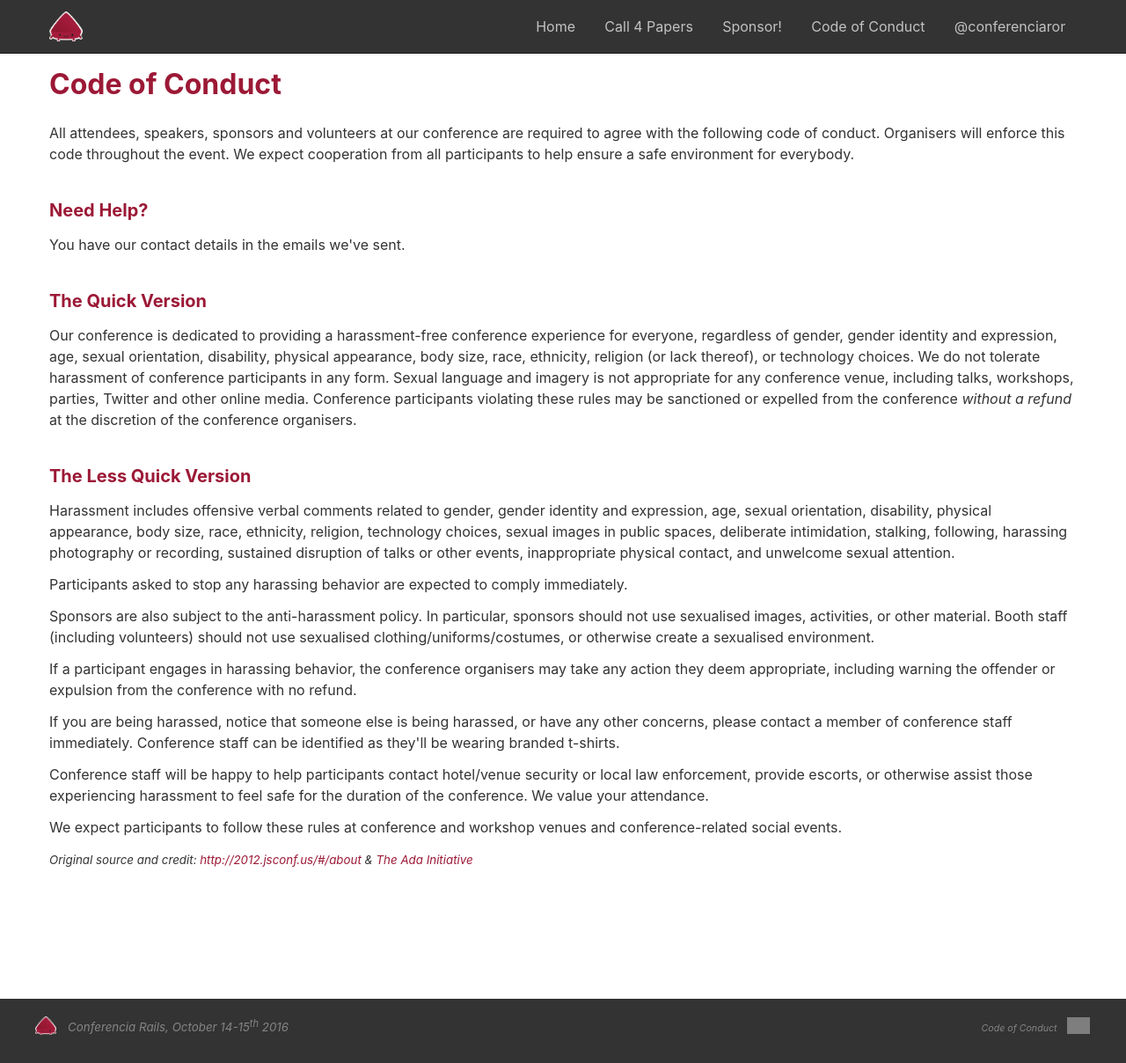
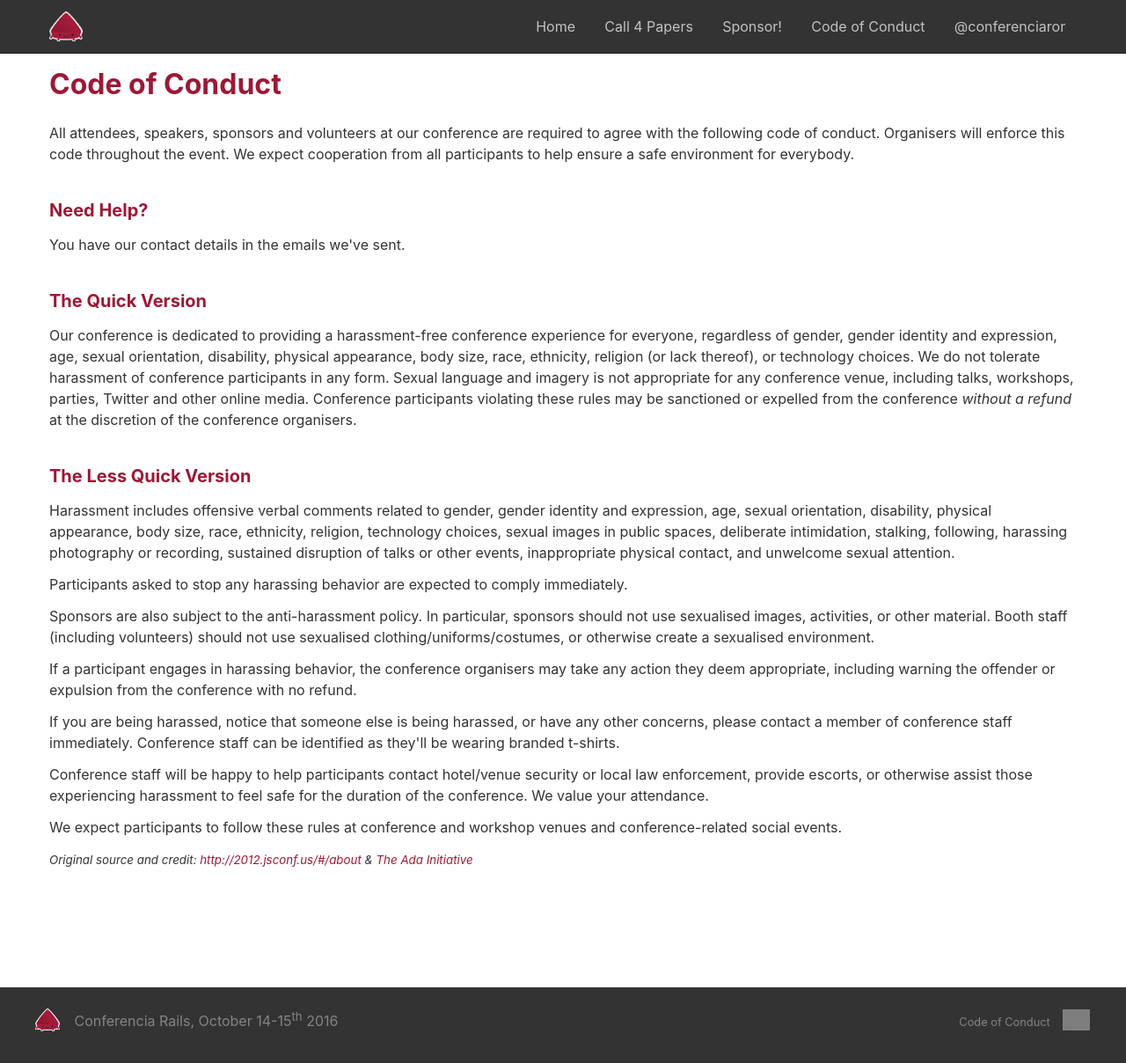
Before and after one commit to aprodeweb/conferenciaror.es, a Jekyll site: the page built from coc.html, in a window 1280 px wide. Shown: the whole page at 88% size. Built offline with Jekyll 4.4.1, drawn with Linux system fonts in a browser that asks for light colours; grey boxes are pictures that could not be loaded.

Commit message:
fixes unclosed HTML tags and minor errors

```diff
--- a/coc.html
+++ b/coc.html
@@ -90,7 +90,8 @@
           &amp;
           <a href="http://geekfeminism.wikia.com/wiki/Conference_anti-harassment/Policy">The Ada Initiative</a>
           <br>
-
+        </em>
+      </small>
       </p>
     </div>
   </section>
--- a/index.html
+++ b/index.html
@@ -45,7 +45,7 @@
 conference on Ruby and Rails for the past 6 years,
 </p>
 <section id='speakers'>
-  <a name='#speakers'></a>
+  <a name='speakers'></a>
   <h2>Speakers</h2>
   <p>
   We have confirmations from two international speakers:
```
